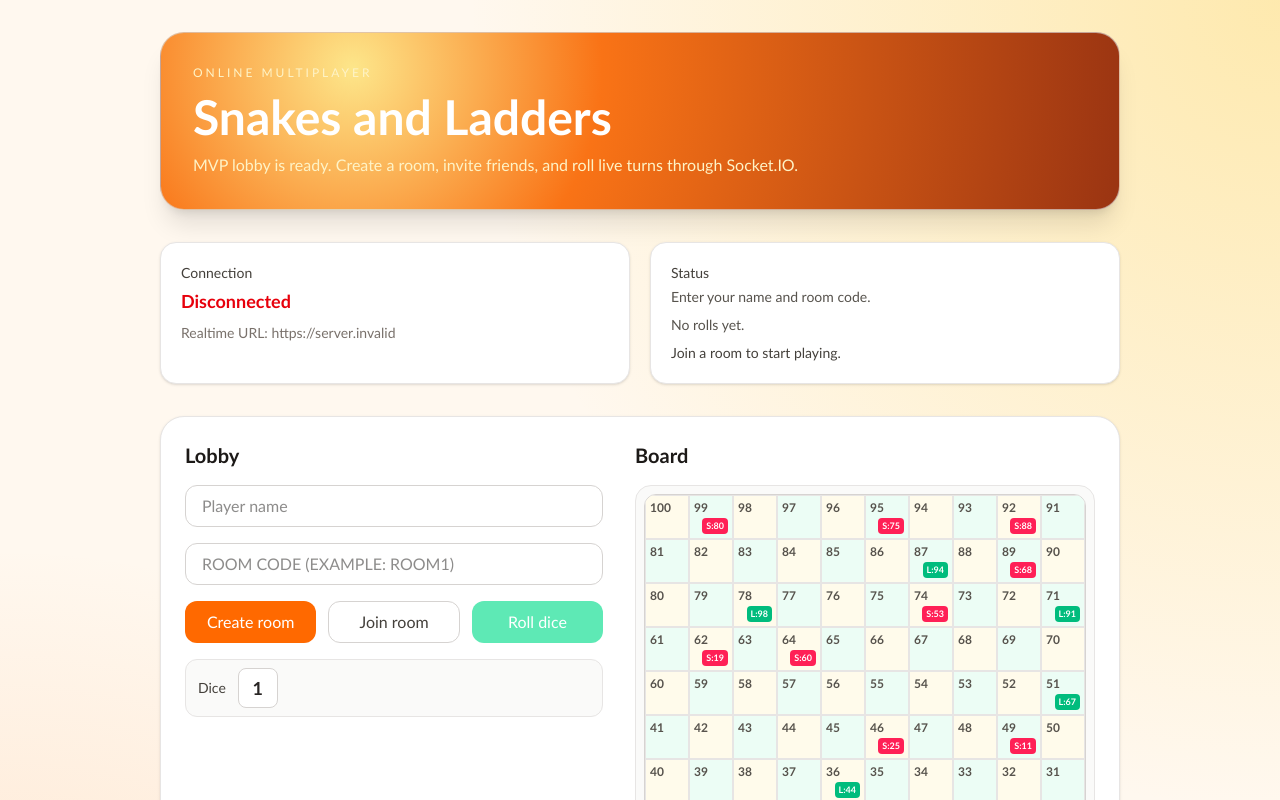
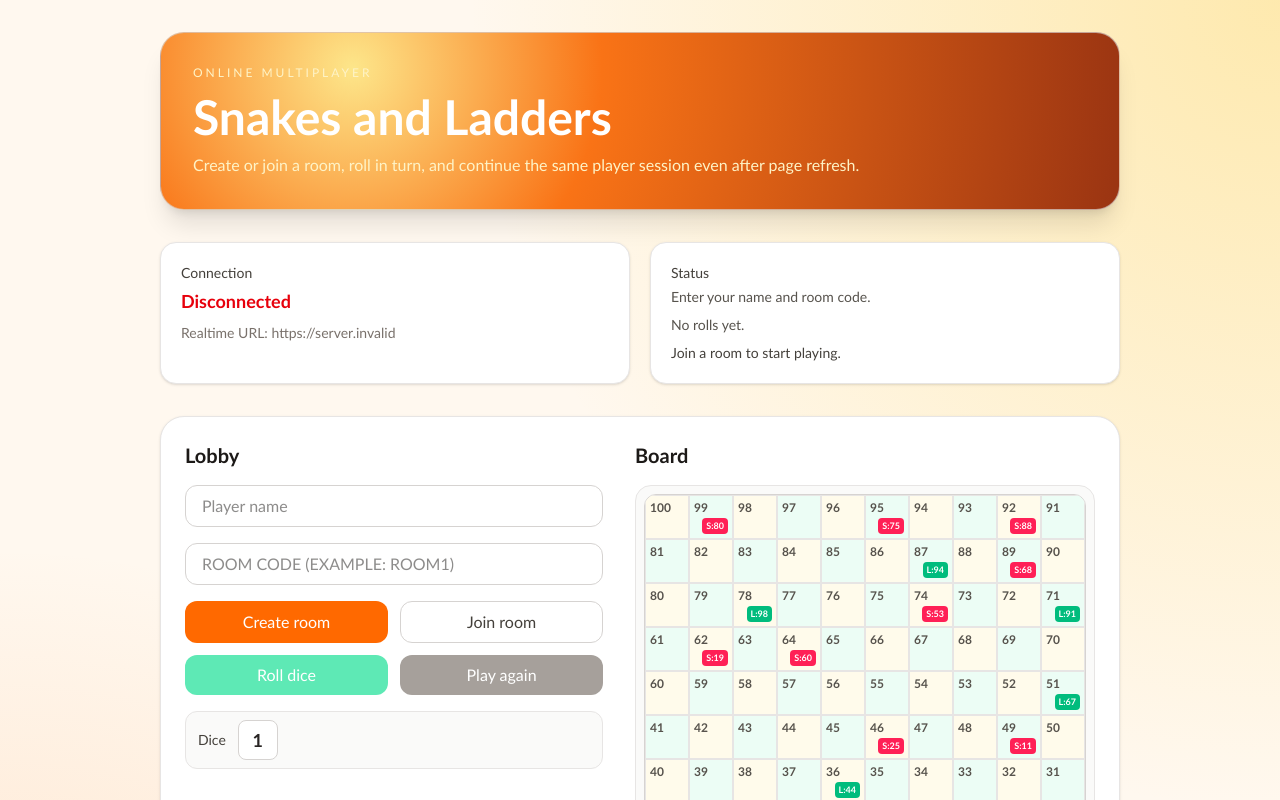
Before and after one commit to Divyansh-Jitpure/snakes-and-ladders, a Next.js app: page / in a window 1280 px wide. Shown: the top 800 px of the page. Built offline with nearby package versions, Linux system fonts and the light colour scheme; no server answers.

Commit message:
feat: add auto-reconnect, play-again reset, and player presence UI

```diff
--- a/src/app/page.tsx
+++ b/src/app/page.tsx
@@ -3,13 +3,14 @@
 import { motion } from "framer-motion";
 import { toast } from "sonner";
 import { io, type Socket } from "socket.io-client";
-import { useEffect, useMemo, useRef, useState } from "react";
+import { useCallback, useEffect, useMemo, useRef, useState } from "react";
 
 type RoomState = {
   players: string[];
   positions: Record<string, number>;
   turnIndex: number;
   winner: string | null;
+  online: Record<string, boolean>;
 };
 
 type JumpType = "snake" | "ladder";
@@ -28,8 +29,18 @@ type LastMove = {
   dice: number | null;
 };
 
+type DicePayload = {
+  playerName: string;
+  dice: number;
+  startPosition: number;
+  nextPosition: number;
+  jumpType: JumpType | null;
+};
+
 const realtimeUrl = process.env.NEXT_PUBLIC_REALTIME_URL ?? "http://localhost:4000";
 const boardSize = 10;
+const identityNameKey = "snl_player_name";
+const identityRoomKey = "snl_room_code";
 const jumps: Jump[] = [
   { from: 2, to: 38, type: "ladder" },
   { from: 7, to: 14, type: "ladder" },
@@ -75,13 +86,30 @@ function positionToBoardPoint(position: number) {
   };
 }
 
+function persistIdentity(playerName: string, roomCode: string) {
+  if (typeof window === "undefined") {
+    return;
+  }
+  window.localStorage.setItem(identityNameKey, playerName);
+  window.localStorage.setItem(identityRoomKey, roomCode);
+}
+
+function readStoredValue(key: string) {
+  if (typeof window === "undefined") {
+    return "";
+  }
+  return window.localStorage.getItem(key) ?? "";
+}
+
 export default function Home() {
   const socketRef = useRef<Socket | null>(null);
   const rollingTimerRef = useRef<ReturnType<typeof setInterval> | null>(null);
+  const autoJoinAttemptedRef = useRef(false);
+
   const [connected, setConnected] = useState(false);
-  const [playerName, setPlayerName] = useState("");
+  const [playerName, setPlayerName] = useState(() => readStoredValue(identityNameKey));
   const [currentPlayerName, setCurrentPlayerName] = useState<string | null>(null);
-  const [roomCode, setRoomCode] = useState("");
+  const [roomCode, setRoomCode] = useState(() => readStoredValue(identityRoomKey));
   const [joinedRoom, setJoinedRoom] = useState<string | null>(null);
   const [status, setStatus] = useState("Enter your name and room code.");
   const [lastRoll, setLastRoll] = useState("No rolls yet.");
@@ -89,6 +117,7 @@ export default function Home() {
   const [isRolling, setIsRolling] = useState(false);
   const [lastMove, setLastMove] = useState<LastMove | null>(null);
   const [roomState, setRoomState] = useState<RoomState | null>(null);
+
   const jumpMap = useMemo(() => new Map(jumps.map((jump) => [jump.from, jump])), []);
 
   const activeTurn = useMemo(() => {
@@ -124,6 +153,7 @@ export default function Home() {
       setConnected(true);
       toast.success("Connected to realtime server.");
     });
+
     socket.on("disconnect", () => {
       setConnected(false);
       toast.error("Disconnected from realtime server.");
@@ -144,33 +174,18 @@ export default function Home() {
     }
 
     const stateEvent = `room:state:${joinedRoom}`;
-    const diceEvent = `dice:result:${joinedRoom}`;
+    const currentDiceEvent = `dice:result:${joinedRoom}`;
 
     const handleState = (incomingState: RoomState) => {
       setRoomState((previousState) => {
         if (previousState) {
-          const movedPlayer = incomingState.players.find((player) => {
-            const previousPosition = previousState.positions[player] ?? 1;
-            const nextPosition = incomingState.positions[player] ?? 1;
-            return previousPosition !== nextPosition;
-          });
-
-          if (movedPlayer) {
-            const startPosition = previousState.positions[movedPlayer] ?? 1;
-            const endPosition = incomingState.positions[movedPlayer] ?? 1;
-            const jumpedFrom = jumps.find((jump) => jump.to === endPosition)?.from ?? null;
-            const jumpType = jumpedFrom ? (jumpMap.get(jumpedFrom)?.type ?? null) : null;
-
-            setLastMove({
-              playerName: movedPlayer,
-              startPosition,
-              endPosition,
-              jumpType,
-              dice: null
-            });
+          const wasFinished = Boolean(previousState.winner);
+          const resetToStart = incomingState.players.every((player) => (incomingState.positions[player] ?? 1) === 1);
+          if (resetToStart && (wasFinished || !incomingState.winner)) {
+            setLastMove(null);
+            setLastRoll("No rolls yet.");
           }
         }
-
         return incomingState;
       });
 
@@ -181,27 +196,91 @@ export default function Home() {
       }
     };
 
-    const handleDice = (payload: { playerName: string; dice: number; nextPosition: number }) => {
+    const handleDice = (payload: DicePayload) => {
       if (rollingTimerRef.current) {
         clearInterval(rollingTimerRef.current);
         rollingTimerRef.current = null;
       }
+
       setIsRolling(false);
       setDiceFace(payload.dice);
       setLastRoll(`${payload.playerName} rolled ${payload.dice} and moved to ${payload.nextPosition}.`);
-      setLastMove((previous) =>
-        previous && previous.playerName === payload.playerName ? { ...previous, dice: payload.dice } : previous
-      );
+      setLastMove({
+        playerName: payload.playerName,
+        startPosition: payload.startPosition,
+        endPosition: payload.nextPosition,
+        jumpType: payload.jumpType,
+        dice: payload.dice
+      });
     };
 
     socketRef.current.on(stateEvent, handleState);
-    socketRef.current.on(diceEvent, handleDice);
+    socketRef.current.on(currentDiceEvent, handleDice);
 
     return () => {
       socketRef.current?.off(stateEvent, handleState);
-      socketRef.current?.off(diceEvent, handleDice);
+      socketRef.current?.off(currentDiceEvent, handleDice);
     };
-  }, [joinedRoom, jumpMap]);
+  }, [joinedRoom]);
+
+  const joinRoom = useCallback(
+    (options?: { silentError?: boolean; isReconnect?: boolean }) => {
+      const socket = socketRef.current;
+      if (!socket) {
+        return;
+      }
+
+      const cleanRoom = roomCode.trim().toUpperCase();
+      const cleanName = playerName.trim();
+      if (!cleanRoom || !cleanName) {
+        if (!options?.silentError) {
+          const message = "Room code and player name are required.";
+          setStatus(message);
+          toast.error(message);
+        }
+        return;
+      }
+
+      socket.emit("room:join", { roomCode: cleanRoom, playerName: cleanName }, (response: { ok: boolean; message?: string }) => {
+        if (!response.ok) {
+          const message = response.message ?? "Unable to join room.";
+          setStatus(message);
+          if (!options?.silentError) {
+            toast.error(message);
+          }
+          return;
+        }
+
+        setJoinedRoom(cleanRoom);
+        setCurrentPlayerName(cleanName);
+        persistIdentity(cleanName, cleanRoom);
+
+        const message = options?.isReconnect
+          ? `Reconnected as ${cleanName} in room ${cleanRoom}.`
+          : `Joined room ${cleanRoom}. Wait for your turn.`;
+
+        setStatus(message);
+        toast.success(message);
+      });
+    },
+    [playerName, roomCode]
+  );
+
+  useEffect(() => {
+    if (!connected || joinedRoom || autoJoinAttemptedRef.current) {
+      return;
+    }
+    autoJoinAttemptedRef.current = true;
+    if (!playerName.trim() || !roomCode.trim()) {
+      return;
+    }
+
+    const timer = setTimeout(() => {
+      joinRoom({ silentError: true, isReconnect: true });
+    }, 0);
+
+    return () => clearTimeout(timer);
+  }, [connected, joinRoom, joinedRoom, playerName, roomCode]);
 
   const createRoom = () => {
     const socket = socketRef.current;
@@ -209,9 +288,18 @@ export default function Home() {
       return;
     }
 
+    const cleanRoom = roomCode.trim().toUpperCase();
+    const cleanName = playerName.trim();
+    if (!cleanRoom || !cleanName) {
+      const message = "Room code and player name are required.";
+      setStatus(message);
+      toast.error(message);
+      return;
+    }
+
     socket.emit(
       "room:create",
-      { roomCode, playerName },
+      { roomCode: cleanRoom, playerName: cleanName },
       (response: { ok: boolean; message?: string }) => {
         if (!response.ok) {
           const message = response.message ?? "Unable to create room.";
@@ -219,38 +307,13 @@ export default function Home() {
           toast.error(message);
           return;
         }
-        const cleanRoom = roomCode.trim().toUpperCase();
-        const cleanName = playerName.trim();
+
         setJoinedRoom(cleanRoom);
         setCurrentPlayerName(cleanName);
+        autoJoinAttemptedRef.current = true;
+        persistIdentity(cleanName, cleanRoom);
+
         const message = `Room ${cleanRoom} created. Share this code with friends.`;
-        setStatus(message);
-        toast.success(message);
-      }
-    );
-  };
-
-  const joinRoom = () => {
-    const socket = socketRef.current;
-    if (!socket) {
-      return;
-    }
-
-    socket.emit(
-      "room:join",
-      { roomCode, playerName },
-      (response: { ok: boolean; message?: string }) => {
-        if (!response.ok) {
-          const message = response.message ?? "Unable to join room.";
-          setStatus(message);
-          toast.error(message);
-          return;
-        }
-        const cleanRoom = roomCode.trim().toUpperCase();
-        const cleanName = playerName.trim();
-        setJoinedRoom(cleanRoom);
-        setCurrentPlayerName(cleanName);
-        const message = `Joined room ${cleanRoom}. Wait for your turn.`;
         setStatus(message);
         toast.success(message);
       }
@@ -274,13 +337,31 @@ export default function Home() {
           clearInterval(rollingTimerRef.current);
           rollingTimerRef.current = null;
         }
+
         setIsRolling(false);
         const message = response.message ?? "Unable to roll dice.";
         setStatus(message);
         toast.error(message);
         return;
       }
+
       toast.info("Dice rolled.");
+    });
+  };
+
+  const resetGame = () => {
+    socketRef.current?.emit("game:reset", {}, (response: { ok: boolean; message?: string }) => {
+      if (!response.ok) {
+        const message = response.message ?? "Unable to reset game.";
+        setStatus(message);
+        toast.error(message);
+        return;
+      }
+
+      setLastMove(null);
+      setLastRoll("No rolls yet.");
+      setStatus("Game reset. Starting from square 1.");
+      toast.success("Game reset. Play again.");
     });
   };
 
@@ -295,7 +376,7 @@ export default function Home() {
         <p className="text-xs uppercase tracking-[0.25em] text-amber-100">Online Multiplayer</p>
         <h1 className="mt-3 text-3xl font-semibold sm:text-4xl md:text-5xl">Snakes and Ladders</h1>
         <p className="mt-3 max-w-2xl text-sm text-amber-100 md:text-base">
-          MVP lobby is ready. Create a room, invite friends, and roll live turns through Socket.IO.
+          Create or join a room, roll in turn, and continue the same player session even after page refresh.
         </p>
       </motion.section>
 
@@ -331,7 +412,7 @@ export default function Home() {
             value={roomCode}
             onChange={(event) => setRoomCode(event.target.value)}
           />
-          <div className="grid grid-cols-1 gap-3 sm:grid-cols-3">
+          <div className="grid grid-cols-1 gap-3 sm:grid-cols-2">
             <button
               className="rounded-xl bg-orange-500 px-4 py-2 font-medium text-white transition hover:bg-orange-600"
               onClick={createRoom}
@@ -340,7 +421,7 @@ export default function Home() {
             </button>
             <button
               className="rounded-xl border border-stone-300 px-4 py-2 font-medium text-stone-700 transition hover:bg-stone-100"
-              onClick={joinRoom}
+              onClick={() => joinRoom()}
             >
               Join room
             </button>
@@ -350,6 +431,13 @@ export default function Home() {
               disabled={!canRoll}
             >
               {isRolling ? "Rolling..." : "Roll dice"}
+            </button>
+            <button
+              className="rounded-xl bg-stone-900 px-4 py-2 font-medium text-white transition hover:bg-stone-700 disabled:cursor-not-allowed disabled:bg-stone-400"
+              onClick={resetGame}
+              disabled={!joinedRoom || isRolling}
+            >
+              Play again
             </button>
           </div>
           <div className="mt-2 flex items-center gap-3 rounded-xl border border-stone-200 bg-stone-50 px-3 py-2">
@@ -446,7 +534,9 @@ export default function Home() {
         <p className="text-sm text-stone-600">You are: {currentPlayerName ?? "Not joined"}</p>
         <p className="text-sm font-semibold text-stone-700">Winner: {roomState?.winner ?? "No winner yet"}</p>
         <div className="mt-4 space-y-2">
-          {roomState?.players.map((player, index) => (
+          {roomState?.players.map((player, index) => {
+            const online = roomState.online[player] ?? false;
+            return (
               <div
                 key={player}
                 className="flex items-center justify-between rounded-xl border border-stone-200 px-3 py-2"
@@ -457,10 +547,14 @@ export default function Home() {
                     style={{ backgroundColor: tokenColors[index % tokenColors.length] }}
                   />
                   <span className="font-medium text-stone-800">{player}</span>
+                  <span className={`text-xs font-medium ${online ? "text-emerald-600" : "text-stone-400"}`}>
+                    {online ? "Online" : "Offline"}
+                  </span>
                 </div>
                 <span className="text-sm text-stone-600">Position: {roomState.positions[player] ?? 1}</span>
               </div>
-          ))}
+            );
+          })}
           {!roomState?.players.length && <p className="text-sm text-stone-500">No players in room yet.</p>}
         </div>
       </section>
```
Lines whose indentation alone changed are shown as unchanged.
